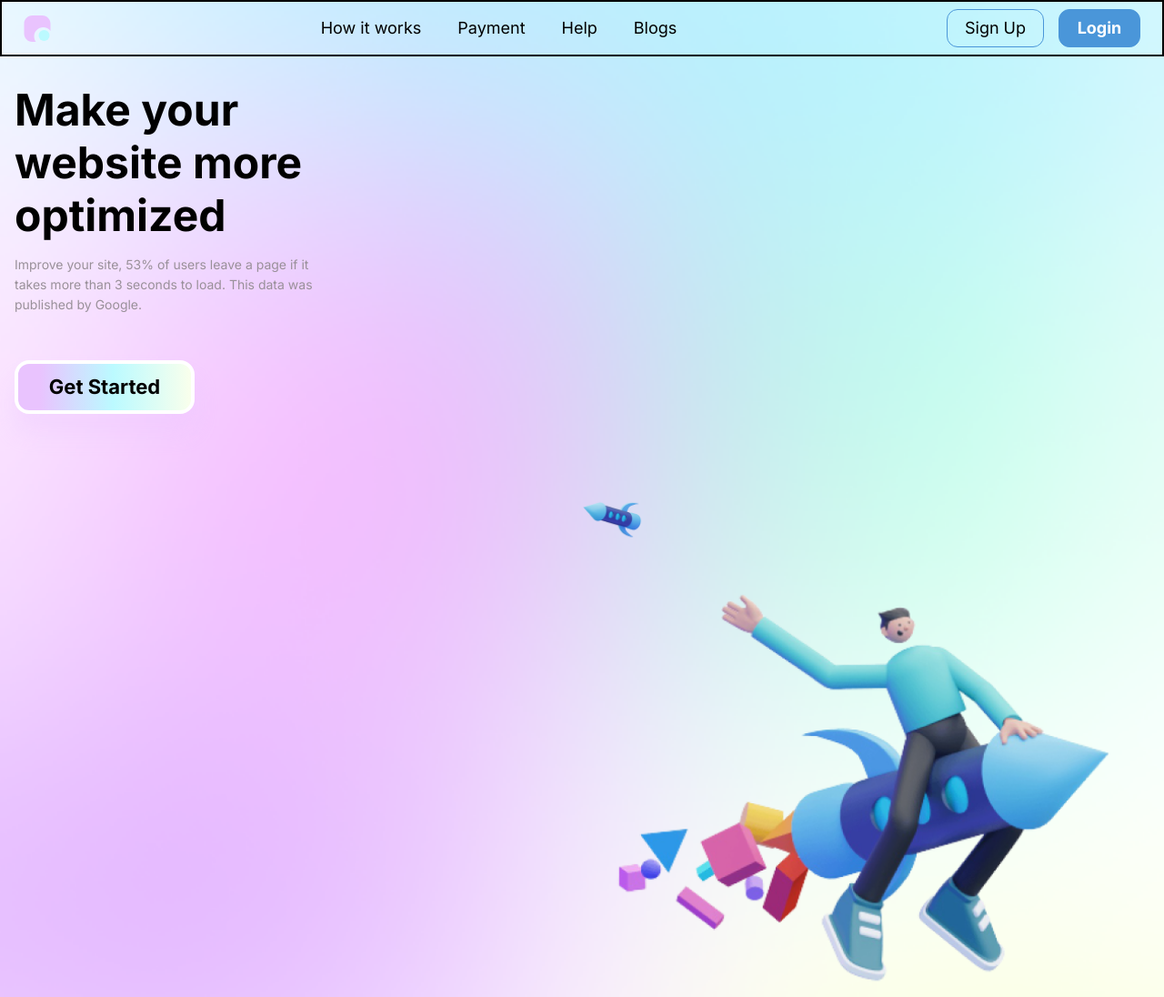
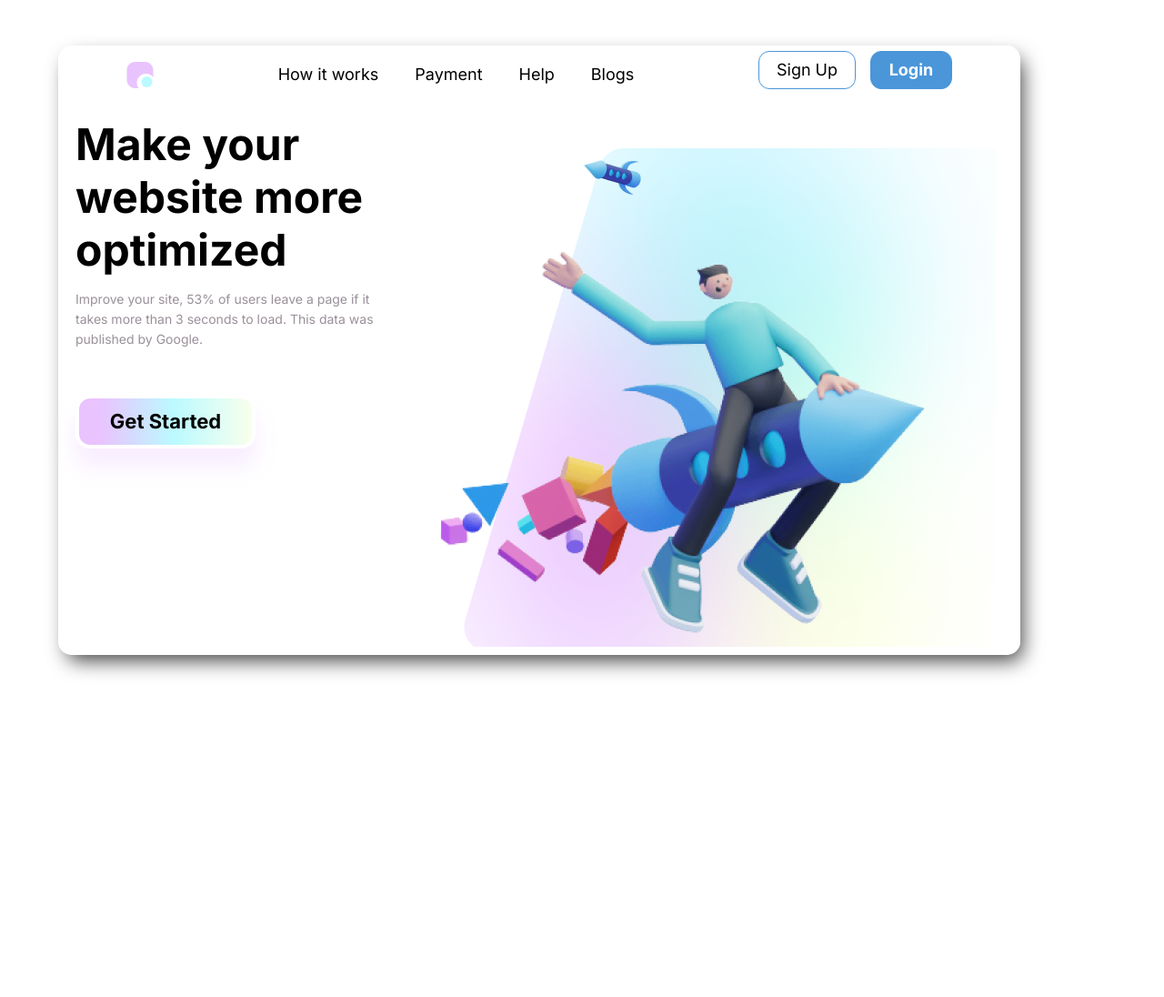
Before and after one commit to Mrbanano/Landing.Page, a plain HTML site: page index.html in a window 1280 px wide. Shown: the whole page at 91% size. After the commit the page ends 800 px from the top, so only its background shows below. Drawn offline with Linux system fonts and the light colour scheme.

Commit message:
:art: Desktop size

```diff
--- a/css/styles.css
+++ b/css/styles.css
@@ -186,7 +186,41 @@
   }
 
   @media only screen and (min-width: 992px) {
+    body{
+        background-color: #fff;
+        background-image: none;
+    }
+    .CardImg .image{
+        background: none;
+    }
     .Header{
-        border: 2px solid black;
+        padding-inline-start: 72px;
+        padding-inline-end: 72px;
+        margin-inline-start: auto;
+        margin-inline-end:auto ;
+        max-width: 1152px;
+        height: 47px;
+    }
+    .CardImg .image{
+        max-width: 751px;
+        max-height: 581px;
+        background: url('../assets/images/card-rightDesktop.png');
+    }
+    .Main{
+        flex-direction: row;
+        max-width: 1151px;
+        max-height: 643px;
+        margin-inline-start: auto;
+        margin-inline-end: auto;
+    }
+    .wrap{
+        position: absolute;
+        top: calc(50% - 350px);
+        left: calc(50% - 576px);
+        border: 3px solid var(--Slightlytransparent);
+        border-radius: 15px;
+        -webkit-box-shadow: 6px 10px 22px -4px rgba(0, 0, 0, 0.75);
+        -moz-box-shadow: 6px 10px 22px -4px rgba(0, 0, 0, 0.75);
+        box-shadow: 6px 10px 22px -4px rgba(0, 0, 0, 0.75);
     }
   }
--- a/index.html
+++ b/index.html
@@ -14,6 +14,7 @@
     <title>Landing Page</title>
   </head>
   <body>
+    <div class="wrap">
         <header class="Header">
             <div class="Header--image">
               <img src="./assets/icons/logo.svg" alt="logo de empresa" />
@@ -50,5 +51,6 @@
               </div>
             </section>
           </main>
+    </div>
   </body>
 </html>
```
Also changed, not shown: assets/images/card-rightDesktop.png (added). Lines whose indentation alone changed are shown as unchanged.
